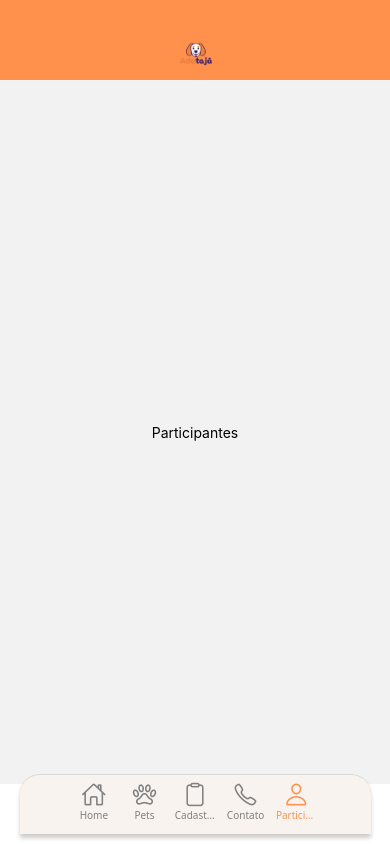
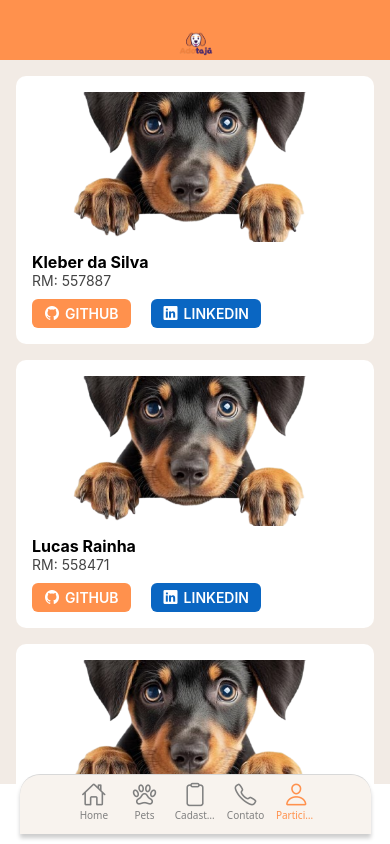
Before and after one commit to klebers022/AdotaJa, a React Native app: screen /Participantes in a window 390 px wide. Built offline with nearby package versions, Linux system fonts and the light colour scheme.

Commit message:
ajuste na home e pagina Participantes

```diff
--- a/App.js
+++ b/App.js
@@ -4,51 +4,46 @@ import { createBottomTabNavigator } from '@react-navigation/bottom-tabs';
 import { NavigationContainer } from '@react-navigation/native';
 import Ionicons from 'react-native-vector-icons/Ionicons';
 
-// Importando as telas
+
 import HomeScreen from './screens/HomeScreen';
 import PetsScreen from './screens/PetsScreen';
 import CadastroScreen from './screens/CadastroScreen';
 import ContatoScreen from './screens/ContatoScreen';
 import ParticipantesScreen from './screens/ParticipantesScreen';
 
-// Criando o Tab Navigator
+
 const Tab = createBottomTabNavigator();
 
 export default function App() {
   return (
-    <NavigationContainer>
-      {/* Header fixo com a logo */}
+    <View style={{ flex: 1 }}>
+
       <View style={styles.header}>
         <Image
-          source={require('./assets/icon.png')} // Caminho da sua logo
+          source={require('./assets/icon.png')}
           style={styles.logo}
         />
       </View>
 
-      {/* Bottom Tab Navigator */}
+
+      <View style={{ flex: 1 }}>
+        <NavigationContainer>
           <Tab.Navigator
             screenOptions={({ route }) => ({
-          headerShown: false, // Remove o header padrão
+              headerShown: false,
               tabBarIcon: ({ color, size }) => {
                 let iconName;
-
-            if (route.name === 'Home') {
-              iconName = 'home-outline';
-            } else if (route.name === 'Pets') {
-              iconName = 'paw-outline';
-            } else if (route.name === 'Cadastro') {
-              iconName = 'clipboard-outline';
-            } else if (route.name === 'Contato') {
-              iconName = 'call-outline';
-            } else if (route.name === 'Participantes') {
-              iconName = 'person-outline';
-            }
+                if (route.name === 'Home') iconName = 'home-outline';
+                else if (route.name === 'Pets') iconName = 'paw-outline';
+                else if (route.name === 'Cadastro') iconName = 'clipboard-outline';
+                else if (route.name === 'Contato') iconName = 'call-outline';
+                else if (route.name === 'Participantes') iconName = 'person-outline';
 
                 return <Ionicons name={iconName} size={size} color={color} />;
               },
               tabBarActiveTintColor: '#ff914d',
               tabBarInactiveTintColor: 'gray',
-          tabBarStyle: styles.tabBar, // Estilização da barra
+              tabBarStyle: styles.tabBar,
             })}
           >
             <Tab.Screen name="Home" component={HomeScreen} />
@@ -58,17 +53,18 @@ export default function App() {
             <Tab.Screen name="Participantes" component={ParticipantesScreen} />
           </Tab.Navigator>
         </NavigationContainer>
+      </View>
+    </View>
   );
 }
 
 const styles = StyleSheet.create({
   header: {
-    height: 80, // Altura do header
+    height: 60,
     justifyContent: 'center',
     alignItems: 'center',
     backgroundColor: "#ff914d",
-   // Cor de fundo do header (igual ao fundo da tela)
-    paddingTop: 30, // Ajuste para espaçamento no topo
+    paddingTop: 30,
   },
   logo: {
     width: 120,
@@ -78,7 +74,6 @@ const styles = StyleSheet.create({
   tabBar: {
     width: "90%",
     alignSelf: "center",
-
     borderTopLeftRadius: 20,
     borderTopRightRadius: 20,
     backgroundColor: '#f8f3ee',
--- a/package.json
+++ b/package.json
@@ -20,7 +20,10 @@
     "react-native-reanimated": "~3.16.1",
     "react-native-safe-area-context": "4.12.0",
     "react-native-screens": "~4.4.0",
-    "react-native-vector-icons": "^10.2.0"
+    "react-native-vector-icons": "^10.2.0",
+    "react-dom": "18.3.1",
+    "react-native-web": "~0.19.13",
+    "@expo/metro-runtime": "~4.0.1"
   },
   "devDependencies": {
     "@babel/core": "^7.20.0"
--- a/screens/HomeScreen.js
+++ b/screens/HomeScreen.js
@@ -1,49 +1,101 @@
 import React from "react";
-import { View, Text } from "react-native";
+import { View, Text, StyleSheet, Image, TouchableOpacity, ScrollView } from "react-native";
 
 export default function HomeScreen() {
   return (
-    <View style={{ padding: 30 }}>
-      <Text style={{ fontSize: 24, color: "#5E60CE", fontWeight: "bold" }}>
-        Bem-vindo ao AdotaJá!
-      </Text>
-      <Text style={{ color: "#33333" }}>
-        O AdotaJá é um aplicativo criado para facilitar a adoção responsável de
-        pets. Conectamos ONGs, protetores e lares temporários a pessoas que
-        desejam oferecer um lar amoroso para animais abandonados.
+    <ScrollView style={styles.container}>
+      <Text style={styles.title}>Bem-vindo ao AdotaJá!</Text>
+
+      <Text style={styles.description}>
+        O AdotaJá é um aplicativo criado para facilitar a adoção responsável de pets. Conectamos ONGs, protetores e lares temporários a pessoas que desejam oferecer um lar amoroso para animais abandonados.
       </Text>
 
-      <Text style={{ fontSize: 24, color: "#5E60CE", fontWeight: "bold" }}>
-        Como Funciona?
-      </Text>
-      <Text style={{ color: "#ff914d", fontWeight:'bold'  }}>
-        Encontre um pet:
-        <Text style={{ color: "#333333", fontWeight:'regular'}}>
-          Veja perfis de animais disponíveis para adoção, filtrando por tamanho,
-          idade e localização.
-        </Text>
+      <Text style={styles.subtitle}>Como Funciona?</Text>
+
+      <Text style={styles.highlight}>
+        Encontre um pet: <Text style={styles.normalText}>Veja perfis de animais disponíveis para adoção, filtrando por tamanho, idade e localização.</Text>
       </Text>
 
-      <Text style={{ color: "#ff914d", fontWeight:'bold' }}>
-        Converse com responsáveis:
-        <Text style={{ color: "#333333", fontWeight:'regular'}}>
-        Tire dúvidas e conheça a história do pet antes de adotá-lo.
-        </Text>
+      <Text style={styles.highlight}>
+        Converse com responsáveis: <Text style={styles.normalText}>Tire dúvidas e conheça a história do pet antes de adotá-lo.</Text>
       </Text>
 
-      <Text style={{ color: "#ff914d", fontWeight:'bold' }}>
-      Processo seguro:
-        <Text style={{ color: "#333333", fontWeight:'regular' }}>
-        Garantimos um processo de adoção responsável, priorizando o bem-estar dos animais.
-        </Text>
+      <Text style={styles.highlight}>
+        Processo seguro: <Text style={styles.normalText}>Garantimos um processo de adoção responsável, priorizando o bem-estar dos animais.</Text>
       </Text>
 
-      <Text style={{ color: "#ff914d", fontWeight:'bold' }}>
-      Acompanhamento pós-adoção:
-        <Text style={{ color: "#333333", fontWeight:'regular' }}>
-        Receba suporte e dicas para garantir que seu novo amigo se adapte bem ao lar.
-        </Text>
+      <Text style={styles.highlight}>
+        Acompanhamento pós-adoção: <Text style={styles.normalText}>Receba suporte e dicas para garantir que seu novo amigo se adapte bem ao lar.</Text>
       </Text>
-    </View>
+
+
+      <TouchableOpacity style={styles.buttonContainer}>
+        <Image
+          source={require('../assets/cachorro.png')}
+          style={styles.dogImage}
+        />
+        <View style={styles.button}>
+          <Text style={styles.buttonText}>ADOTE JÁ</Text>
+        </View>
+      </TouchableOpacity>
+    </ScrollView>
   );
 }
+
+const styles = StyleSheet.create({
+  container: {
+    padding: 25,
+    backgroundColor: "#fff",
+    flex: 1,
+  },
+  title: {
+    fontSize: 22,
+    fontWeight: "bold",
+    color: "#ff914d",
+    marginBottom: 10,
+  },
+  description: {
+    color: "#333",
+    fontSize: 14,
+    marginBottom: 20,
+  },
+  subtitle: {
+    fontSize: 20,
+    fontWeight: "bold",
+    color: "#ff914d",
+    marginTop: 10,
+    marginBottom: 15,
+  },
+  highlight: {
+    color: "#5E60CE",
+    fontWeight: "bold",
+    marginBottom: 10,
+  },
+  normalText: {
+    color: "#333333",
+    fontWeight: "normal",
+  },
+  buttonContainer: {
+    alignItems: "center",
+    marginTop: 20,
+  },
+  dogImage: {
+    width: 150,
+    height: 100,
+    resizeMode: "contain",
+    marginBottom: -20,
+    zIndex: 1,
+  },
+  button: {
+    backgroundColor: "#ff914d",
+    paddingVertical: 10,
+    paddingHorizontal: 30,
+    borderRadius: 30,
+    zIndex: 0,
+  },
+  buttonText: {
+    color: "#fff",
+    fontWeight: "bold",
+    fontSize: 16,
+  },
+});
--- a/screens/ParticipantesScreen.js
+++ b/screens/ParticipantesScreen.js
@@ -1,10 +1,112 @@
-import React from 'react';
-import { View, Text } from 'react-native';
+import React from "react";
+import { View, Text, Image, TouchableOpacity, Linking, ScrollView, StyleSheet } from "react-native";
+import Ionicons from 'react-native-vector-icons/Ionicons';
 
 export default function ParticipantesScreen() {
+  const participantes = [
+    {
+      nome: "Kleber da Silva",
+      rm: "RM: 557887",
+      github: "https://github.com/klebers022",
+      linkedin: "https://linkedin.com/in/kleber-silva"
+    },
+    {
+      nome: "Lucas Rainha",
+      rm: "RM: 558471",
+      github: "https://github.com/lucasrainha",
+      linkedin: "https://linkedin.com/in/lucasrainha"
+    },
+    {
+      nome: "Nicolas Barutti",
+      rm: "RM: 558471",
+      github: "https://github.com/nicolasbarutti",
+      linkedin: "https://linkedin.com/in/nicolasbarutti"
+    }
+  ];
+
   return (
-    <View style={{ flex: 1, justifyContent: 'center', alignItems: 'center' }}>
-      <Text>Participantes</Text>
-    </View>
+    <ScrollView style={styles.container}>
+      {participantes.map((p, index) => (
+        <View key={index} style={styles.card}>
+          <Image
+            source={require("../assets/cachorro.png")}
+            style={styles.image}
+          />
+          <View style={styles.info}>
+            <Text style={styles.nome}>{p.nome}</Text>
+            <Text style={styles.rm}>{p.rm}</Text>
+            <View style={styles.botoes}>
+              <TouchableOpacity
+                style={styles.botao}
+                onPress={() => Linking.openURL(p.github)}
+              >
+                <Ionicons name="logo-github" size={16} color="#fff" />
+                <Text style={styles.botaoTexto}>GITHUB</Text>
+              </TouchableOpacity>
+
+              <TouchableOpacity
+                style={[styles.botao, { backgroundColor: "#0A66C2" }]}
+                onPress={() => Linking.openURL(p.linkedin)}
+              >
+                <Ionicons name="logo-linkedin" size={16} color="#fff" />
+                <Text style={styles.botaoTexto}>LINKEDIN</Text>
+              </TouchableOpacity>
+            </View>
+          </View>
+        </View>
+      ))}
+    </ScrollView>
   );
 }
+
+const styles = StyleSheet.create({
+  container: {
+    backgroundColor: "#f2ebe5",
+    padding: 16
+  },
+  card: {
+    backgroundColor: "#fff",
+    borderRadius: 10,
+    padding: 16,
+    marginBottom: 16,
+    elevation: 3
+  },
+  image: {
+    width: "100%",
+    height: 150,
+    borderRadius: 8,
+    marginBottom: 10,
+    resizeMode: "cover"
+  },
+  info: {
+    alignItems: "flex-start"
+  },
+  nome: {
+    fontSize: 16,
+    fontWeight: "bold",
+    color: "#000"
+  },
+  rm: {
+    fontSize: 14,
+    color: "#444",
+    marginBottom: 10
+  },
+  botoes: {
+    flexDirection: "row",
+    gap: 10
+  },
+  botao: {
+    flexDirection: "row",
+    alignItems: "center",
+    backgroundColor: "#FF914D",
+    paddingVertical: 6,
+    paddingHorizontal: 12,
+    borderRadius: 6,
+    marginRight: 10
+  },
+  botaoTexto: {
+    color: "#fff",
+    marginLeft: 5,
+    fontWeight: "600"
+  }
+});
```
Also changed, not shown: 1 other file (tests, documents, lock files or other folders). Lines whose indentation alone changed are shown as unchanged.
